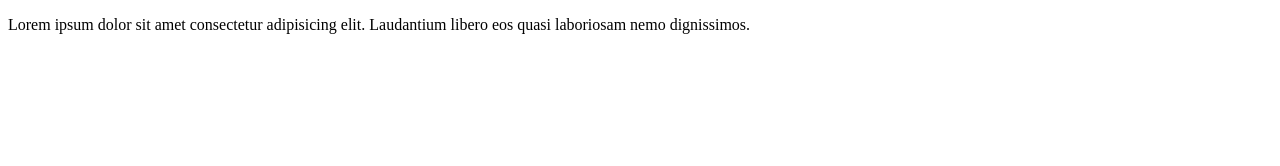
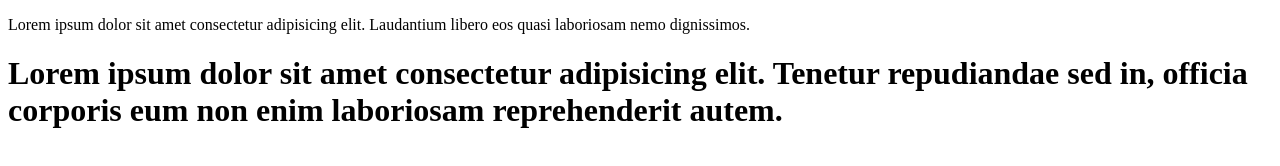
Before and after one commit to majiidmuhammad/latih, a plain HTML site: page index.html in a window 1280 px wide. Drawn offline with Linux system fonts and the light colour scheme.

Commit message:
first commit

```diff
--- a/index.html
+++ b/index.html
@@ -8,5 +8,6 @@
 </head>
 <body>
     <p>Lorem ipsum dolor sit amet consectetur adipisicing elit. Laudantium libero eos quasi laboriosam nemo dignissimos.</p>
+    <h1>Lorem ipsum dolor sit amet consectetur adipisicing elit. Tenetur repudiandae sed in, officia corporis eum non enim laboriosam reprehenderit autem.</h1>
 </body>
 </html>
```
